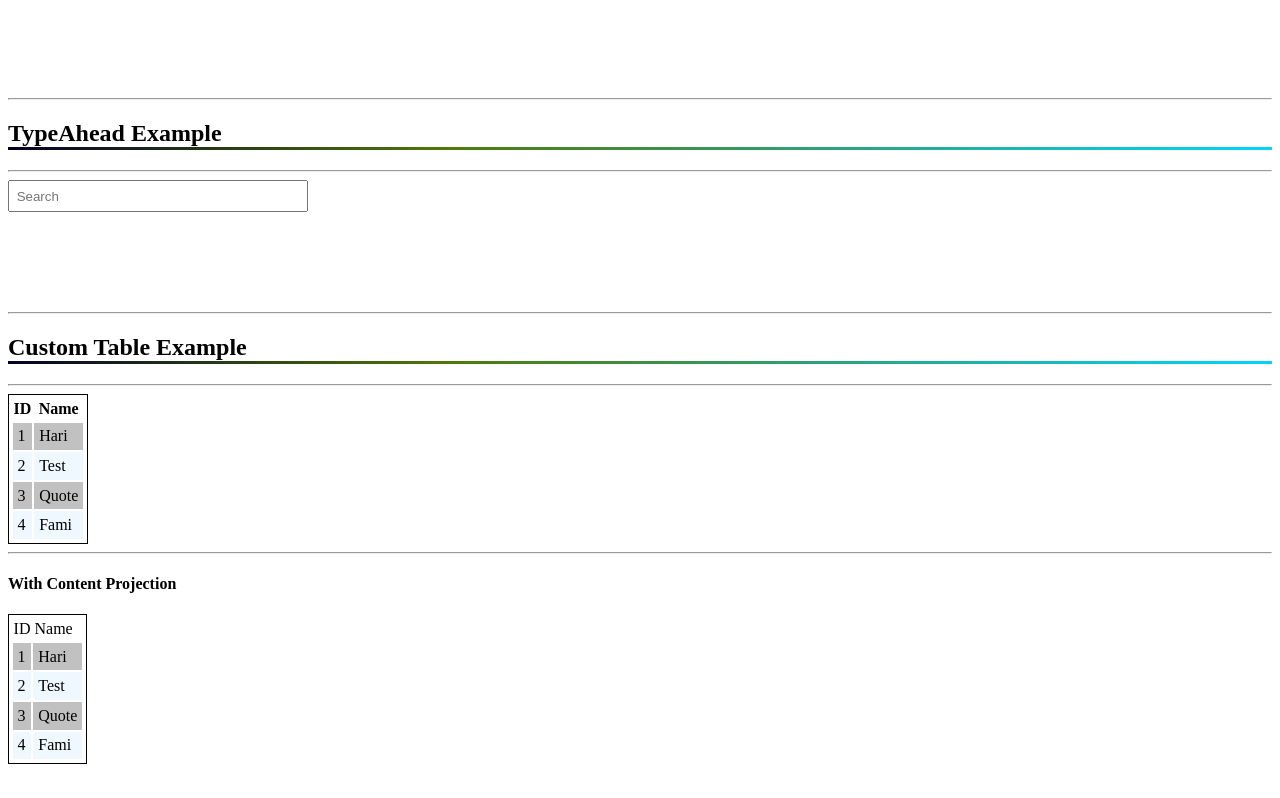
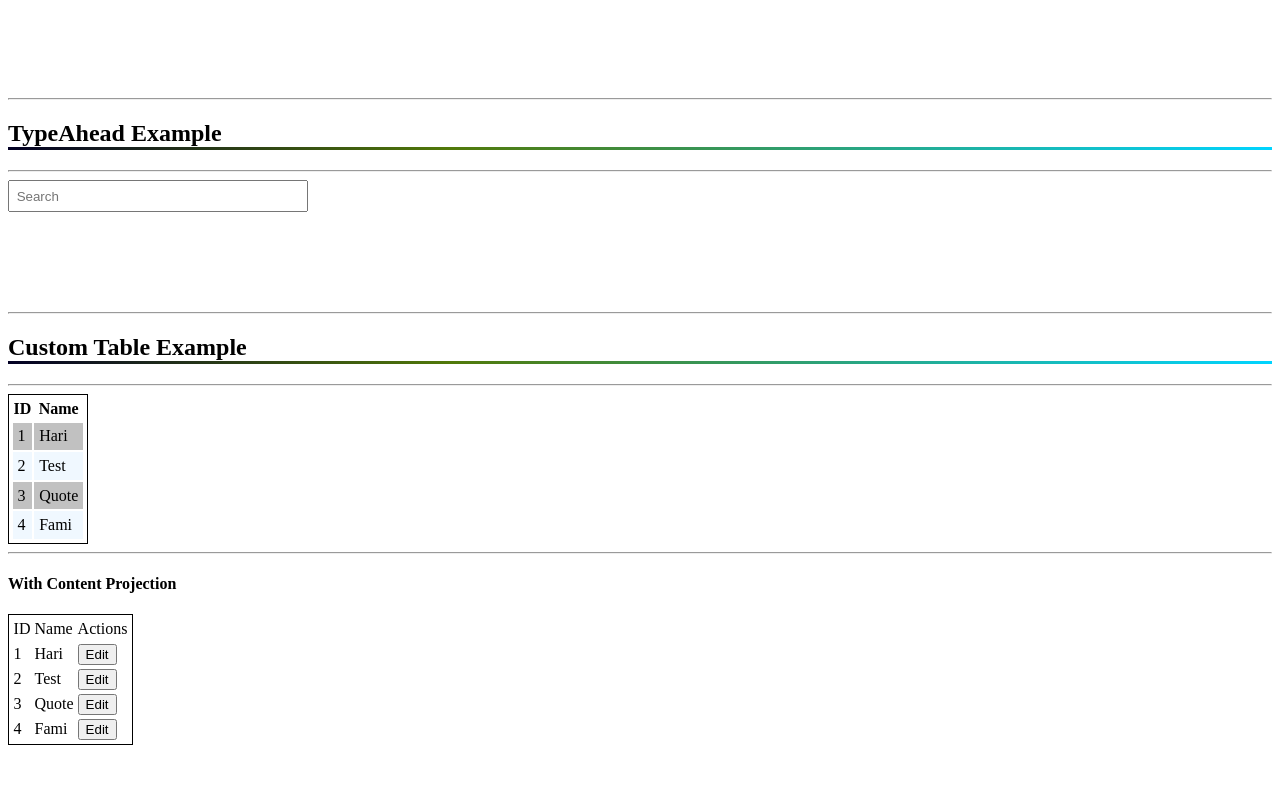
Before and after one commit to kishanhari54/Angular-Practices, an Angular app: page / in a window 1280 px wide. Shown: the part 385-1183 px from the top of the page. Built offline with nearby package versions, Linux system fonts and the light colour scheme.

Commit message:
With Edit Button - In Content Project - Reusable Table

```diff
--- a/src/app/Reusable/table/table/table.component.html
+++ b/src/app/Reusable/table/table/table.component.html
@@ -12,10 +12,11 @@
     <ng-container *ngFor="let rowData of Data; let i = index">
       <ng-container
         *ngTemplateOutlet="
-          defaultBody;
+          body || defaultBody;
           context: { data: rowData, cols: HeaderColumns }
         "
-      ></ng-container>
+      >
+      </ng-container>
     </ng-container>
   </tbody>
 
--- a/src/app/app.component.html
+++ b/src/app/app.component.html
@@ -47,11 +47,13 @@
       <td *ngFor="let col of cols">
         {{ col.description }}
       </td>
+      <td>Actions</td>
     </ng-template>
-    <ng-template #body let-data="data">
-      <td *ngFor="let col of data">
-
-      </td>
+    <ng-template #body let-cols="cols" let-data="data">
+      <tr>
+        <td *ngFor="let col of cols">{{ data[col.key] }}</td>
+        <td><button (click)="edit(data)">Edit</button></td>
+      </tr>
     </ng-template>
   </rs-table>
 </section>
--- a/src/app/app.component.ts
+++ b/src/app/app.component.ts
@@ -24,4 +24,8 @@ export class AppComponent {
       { id: '4', name: 'Fami' },
     ],
   };
+
+  edit(tablerowData) {
+    console.log(tablerowData);
+  }
 }
```
